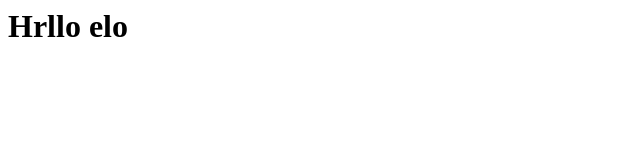
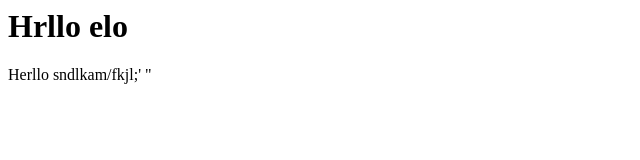
Before and after one commit to ealiyeva/gittest-coursera, a plain HTML site: page index.html in a window 1280 px wide. Shown: the whole page, without its empty margins (0-640 px from the left). Drawn offline with Linux system fonts and the light colour scheme.

Commit message:
second commit

```diff
--- a/index.html
+++ b/index.html
@@ -5,5 +5,7 @@
 
     <body>
         <h1>Hrllo elo</h1>
+        <p> Herllo sndlkam/fkjl;'
+            "</p>
     </body>
 </html>
```
Also changed, not shown: tests/test.html (added).
